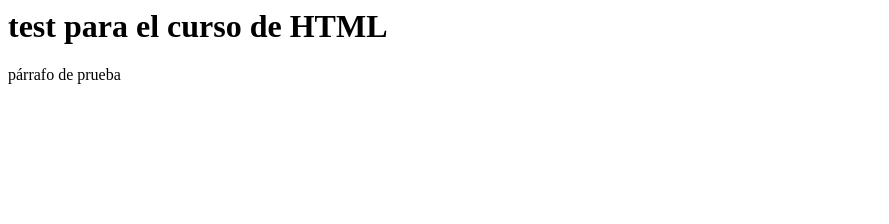
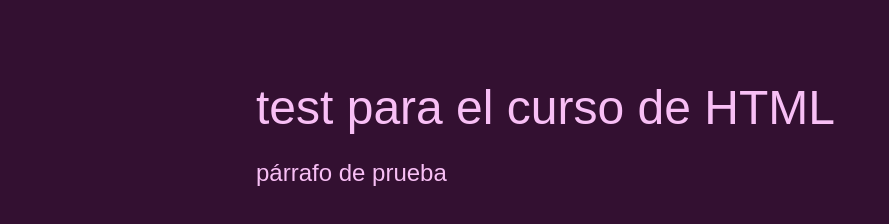
Before and after one commit to exegeses/x, a plain HTML site: page index.html in a window 1280 px wide. Shown: the whole page, without its empty margins (0-889 px from the left). Drawn offline with Linux system fonts and the light colour scheme.

Commit message:
se agrgó hoja de estilos

```diff
--- /dev/null
+++ b/css/app.css
@@ -0,0 +1,20 @@
+@import url('https://fonts.googleapis.com/css2?family=Poppins:ital,wght@0,100;0,200;0,300;0,400;0,500;0,600;0,700;0,800;0,900;1,100;1,200;1,300;1,400;1,500;1,600;1,700;1,800;1,900&display=swap');
+
+*{margin:0;padding:0;box-sizing:border-box}
+
+body{
+    font-family: sans-serif;
+    font-size: 24px;
+    background-color: hsl(303, 53%, 13%);
+    color: hsl(303, 80%, 86%);
+}
+main{
+    width: 768px;
+    margin: 80px auto;
+}
+    h1{
+	font-weight: 300;
+    }
+    p{
+        margin: 24px 0px;
+    }
--- a/index.html
+++ b/index.html
@@ -1,5 +1,7 @@
-
-<h1>test para el curso de HTML</h1>
-<p>
-   párrafo de prueba
-</p>
+<link rel="stylesheet" href="css/app.css" >
+<main>
+    <h1>test para el curso de HTML</h1>
+    <p>
+  	párrafo de prueba
+    </p>
+</main>
```
